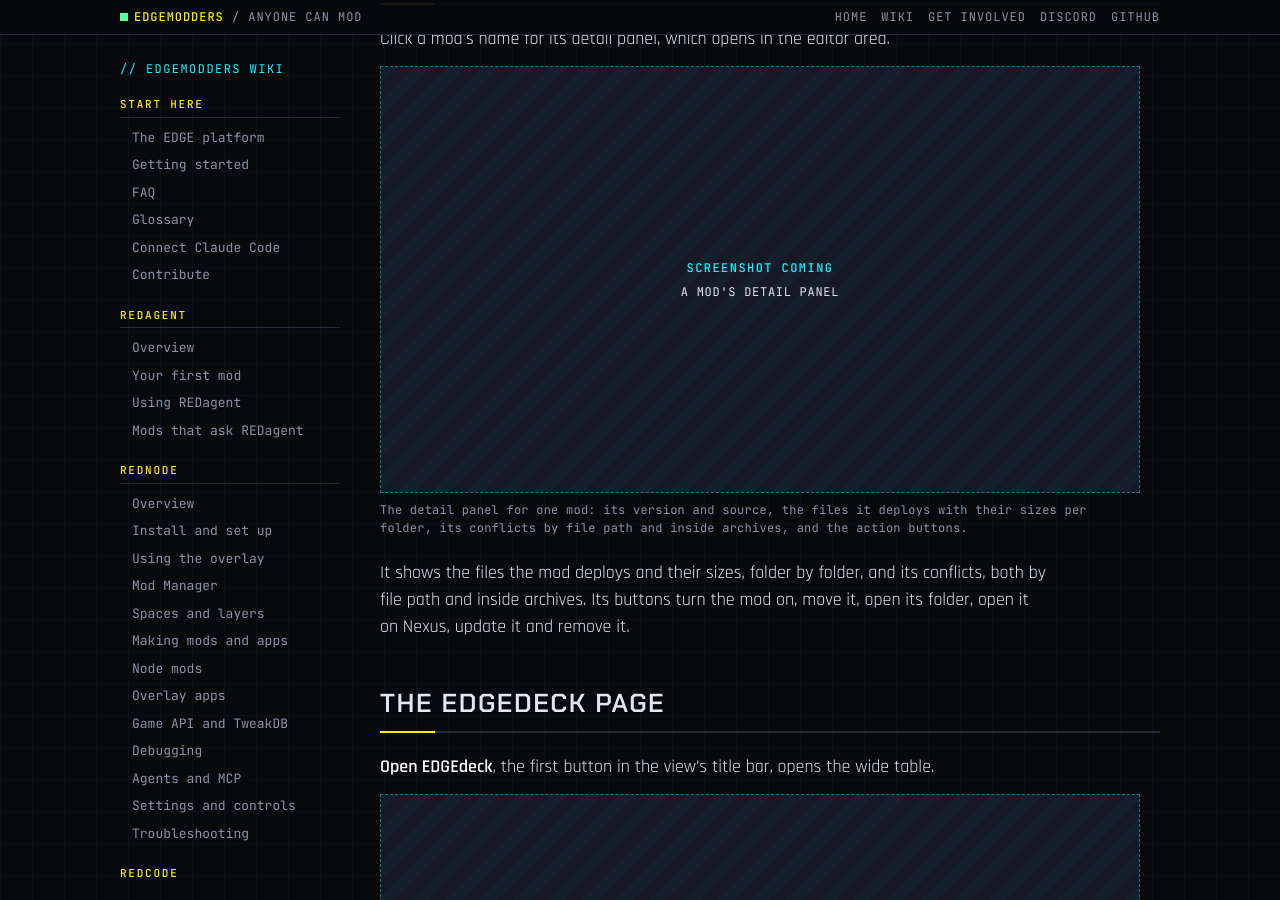
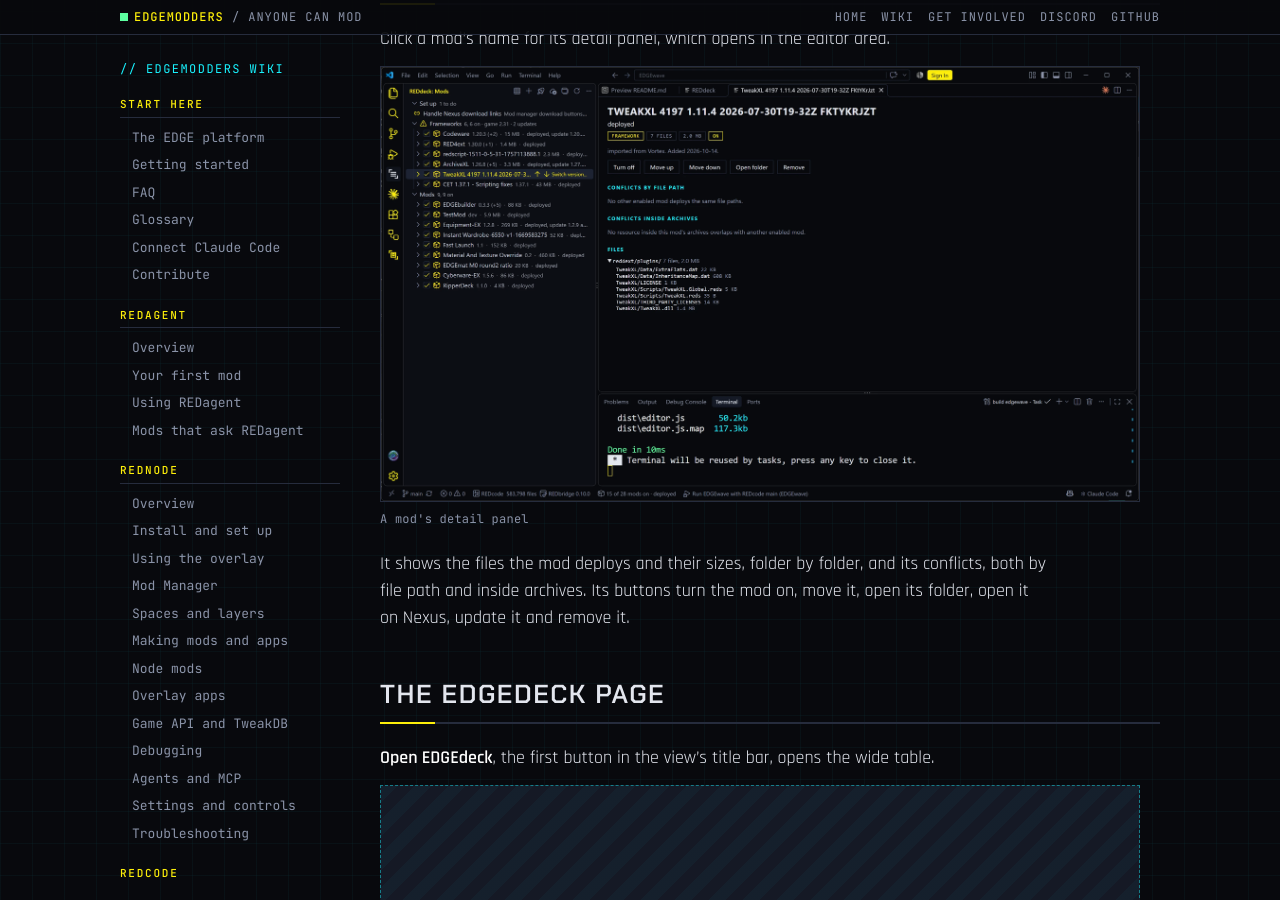
Before and after one commit to Edgemodders/EDGEweb, a Jekyll site: the page built from docs/wiki/edgedeck/mods-view.md, in a window 1280 px wide and 900 px high, scrolled down 2645 px. Built offline with Jekyll 4.4.1, drawn with Linux system fonts in a browser that asks for light colours.

Commit message:
Wiki: show the detail panel screenshot on the Mods view page
Co-Authored-By: Claude Opus 5.5 <noreply@anthropic.com>

```diff
--- a/docs/wiki/edgedeck/mods-view.md
+++ b/docs/wiki/edgedeck/mods-view.md
@@ -56,7 +56,7 @@ The title bar has **Open EDGEdeck**, **Add mod**, **Deploy**, **Nexus: check for
 
 Click a mod's name for its detail panel, which opens in the editor area.
 
-{% include shot.html caption="A mod's detail panel" shows="The detail panel for one mod: its version and source, the files it deploys with their sizes per folder, its conflicts by file path and inside archives, and the action buttons." %}
+{% include shot.html caption="A mod's detail panel" src="/assets/shots/edgedeck/mods-view-detail-panel.png" alt="The detail panel for TweakXL beside the Mods view: its kind, file count, size and on chips, the Turn off, Move up, Move down, Open folder and Remove buttons, no conflicts by file path or inside archives, and its seven files under red4ext/plugins." shows="The detail panel for one mod: its version and source, the files it deploys with their sizes per folder, its conflicts by file path and inside archives, and the action buttons." %}
 
 It shows the files the mod deploys and their sizes, folder by folder, and its conflicts, both by file path and inside archives. Its buttons turn the mod on, move it, open its folder, open it on Nexus, update it and remove it.
 
```
